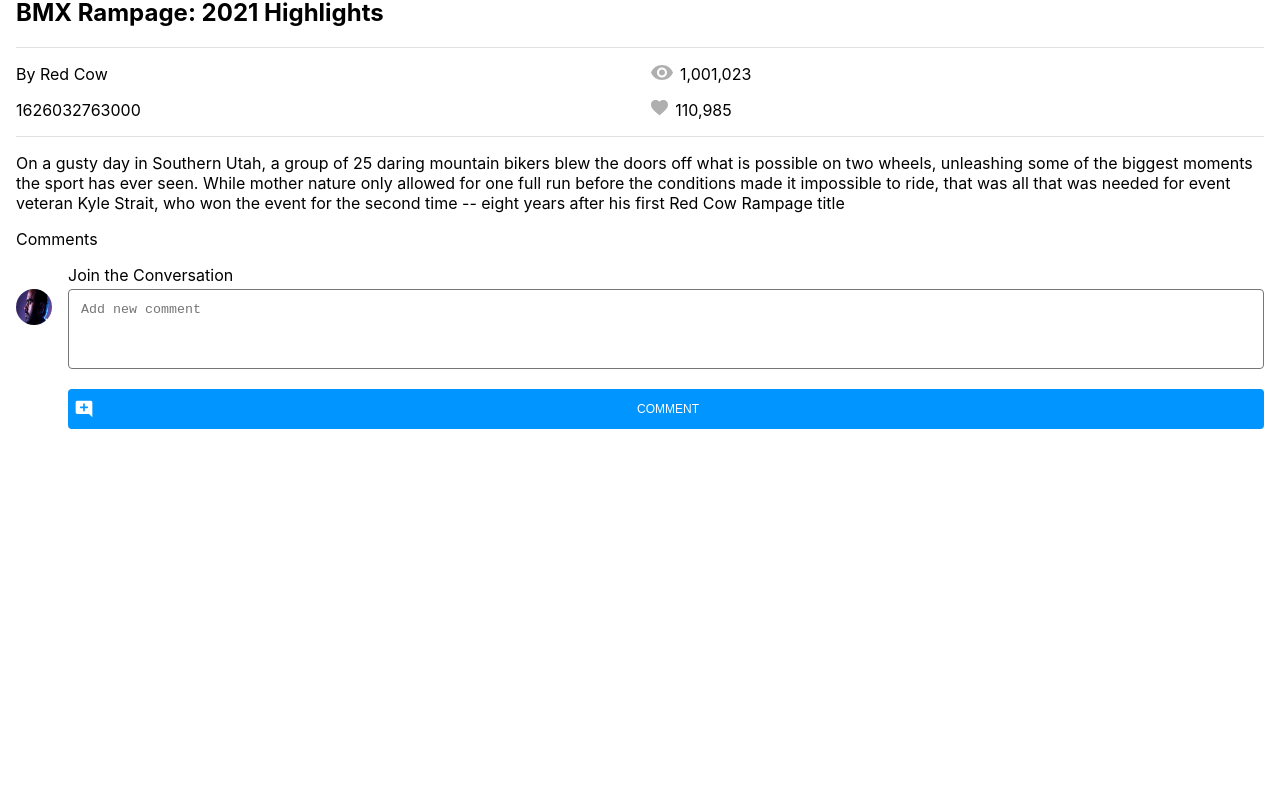
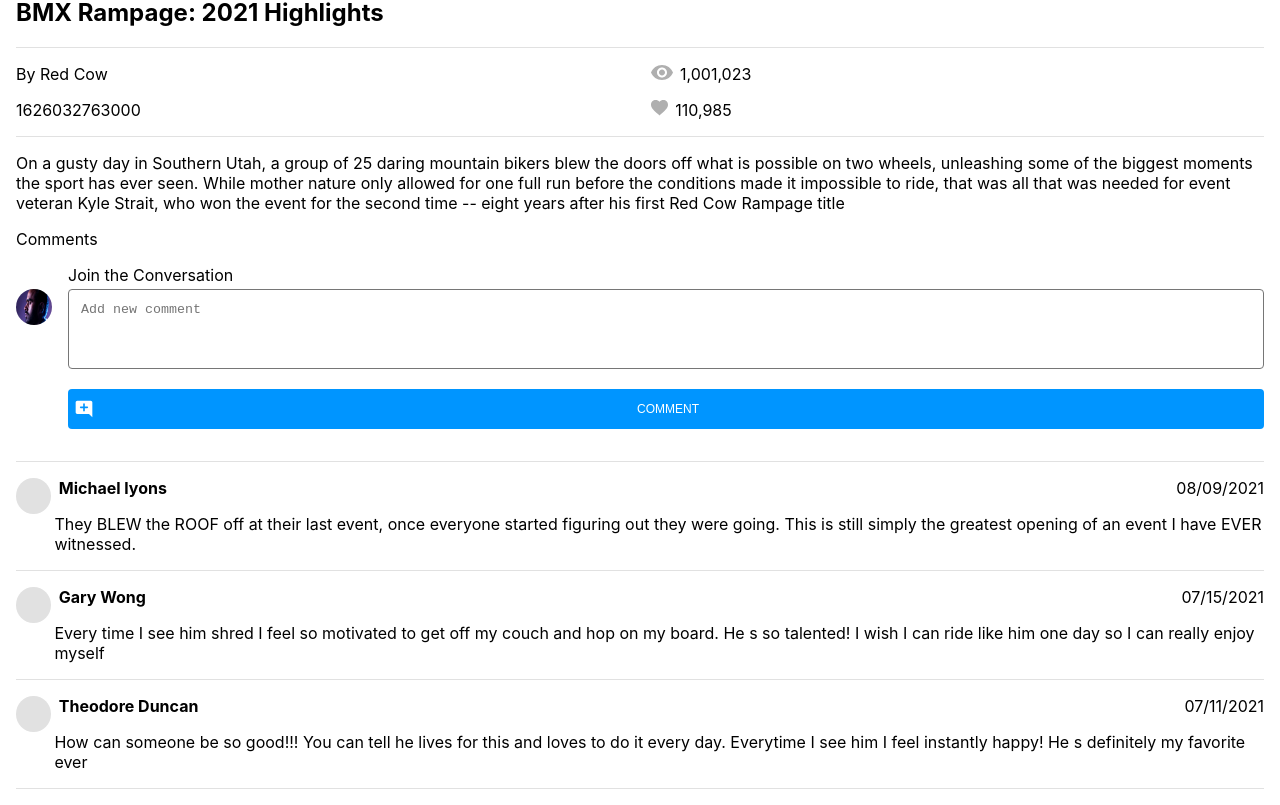
Before and after one commit to Erichyun98/Eric-Hyun-brainflix, a React (Create React App) app: page / in a window 1280 px wide. Shown: the part 1151-1956 px from the top of the page. Before the commit the page ends 1596 px from the top, so only its background shows below. Built offline with nearby package versions, Linux system fonts and the light colour scheme.

Commit message:
created currentcomment component

```diff
--- a/src/App.js
+++ b/src/App.js
@@ -4,6 +4,7 @@ import NavBar from './components/NavBar/NavBar.js';
 import VideoMain from './components/VideoMain/VideoMain.js';
 import VideoDetail from './components/VideoDetail/VideoDetail.js';
 import CommentForm from './components/CommentForm/CommentForm.js';
+import CurrentComment from './components/CurrentComment/CurrentComment.js';
 import videosListJSON from './data/videos.json';
 import detailVideoJSON  from './data/video-details.json';
 
@@ -33,6 +34,9 @@ class App extends Component {
             description={currentlySelectedVideo.description}
             />
           <CommentForm />
+          <CurrentComment
+          comment={currentlySelectedVideo.comments}
+          />
         </main>
       </>
     );
--- a/src/components/CommentForm/CommentForm.js
+++ b/src/components/CommentForm/CommentForm.js
@@ -4,13 +4,13 @@ import addComment from '../../assets/icons/add_comment.svg';
 
 const CommentForm = () => {
     return (
-        <section class="comment">
+        <section className="comment">
         <div class="comment__submit">
             <p className='comment__count'> Comments</p>
-            <div class="comment__section">
-                <img class="comment__image" src={pic}/>
-                <form class= "comment__form" action="" method="">
-                    <label class="comment__id" for="comment__comment">Join the Conversation</label>
+            <div className="comment__section">
+                <img className="comment__image" src={pic}/>
+                <form className= "comment__form" action="" method="">
+                    <label className="comment__id" for="comment__comment">Join the Conversation</label>
                     <div className='comment__holder'>
                         <textarea class="comment__box" max="2" id="commentsform-comment" name="comment" placeholder="Add new comment"></textarea>
                     </div>
--- a/src/components/CommentForm/CommentForm.scss
+++ b/src/components/CommentForm/CommentForm.scss
@@ -31,7 +31,6 @@
         margin-top: 0.25rem;
         margin-bottom: 1rem;
         padding: 0.75rem;
-
     }
 
     &__button {
--- /dev/null
+++ b/src/components/CurrentComment/CurrentComment.js
@@ -0,0 +1,63 @@
+import './CurrentComment.scss';
+import { Component } from 'react';
+
+const CurrentComment = ({comment}) => {
+//     return (
+//         <section className='current-comment'>
+//                 <div className='current-comment__box'>
+//                     <div className='current-comment__info'>
+//                         <div className='current-comment__img'></div>
+//                         <p className='currrent-comment__name'>{comment.name}</p>
+//                     </div>
+//                     <div className='current-comment__date-holder'>
+//                         <p className='current-comment__date'>{comment.timestamp}</p>
+//                     </div>
+//                     <p className='current-comment__comment'>{comment.comment}</p>
+//                 </div>
+//         </section>
+//     )
+// }
+
+    return (
+        <section className='current-comment'>
+                <div className='current-comment__box'>
+                    <div className='current-comment__info'>
+                        <div className='current-comment__img'></div>
+                        <div className='current-comment__subinfo'>
+                            <p className='current-comment__name'>Michael lyons</p>
+                            <p className='current-comment__date'>08/09/2021</p>
+                        </div>
+                    </div>
+                    <p className='current-comment__comment'>
+                    They BLEW the ROOF off at their last event, once everyone started figuring out they were
+                    going. This is still simply the greatest opening of an event I have EVER witnessed.</p>
+                </div>
+                <div className='current-comment__box'>
+                    <div className='current-comment__info'>
+                        <div className='current-comment__img'></div>
+                        <div className='current-comment__subinfo'>
+                            <p className='current-comment__name'>Gary Wong</p>
+                            <p className='current-comment__date'>07/15/2021</p>
+                        </div>
+                    </div>
+                    <p className='current-comment__comment'>
+                    Every time I see him shred I feel so motivated to get off my couch and hop on my board.
+                    He s so talented! I wish I can ride like him one day so I can really enjoy myself</p>
+                </div>
+                <div className='current-comment__box'>
+                    <div className='current-comment__info'>
+                        <div className='current-comment__img'></div>
+                        <div className='current-comment__subinfo'>
+                            <p className='current-comment__name'>Theodore Duncan</p>
+                            <p className='current-comment__date'>07/11/2021</p>
+                        </div>
+                    </div>
+                    <p className='current-comment__comment'>
+                    How can someone be so good!!! You can tell he lives for this and loves to do it every day.
+                    Everytime I see him I feel instantly happy! He s definitely my favorite ever</p>
+                </div>
+        </section>
+    )
+}
+
+export default CurrentComment
--- /dev/null
+++ b/src/components/CurrentComment/CurrentComment.scss
@@ -0,0 +1,36 @@
+.current-comment {
+    margin: 1rem;
+    border-bottom: 0.0625rem solid #E1E1E1;
+
+    &__box {
+        border-top: 0.0625rem solid #E1E1E1;
+    }
+
+    &__img {
+        height: 2.25rem;
+        width: 2.25rem;
+        border-radius: 50%;
+        margin-right: 0.5rem;
+        background-color: #E1E1E1;
+    }
+
+    &__info {
+        display: flex;
+        align-items: flex-end;
+    }
+
+    &__subinfo {
+        display: flex;
+        justify-content: space-between;
+        width: 100%;
+    }
+
+    &__name {
+        font-weight: 700;
+    }
+
+    &__comment {
+        padding-left: 2.4rem;
+        margin-top: 0;
+    }
+}
```
